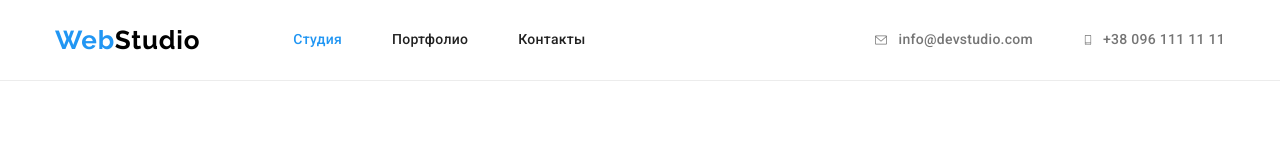
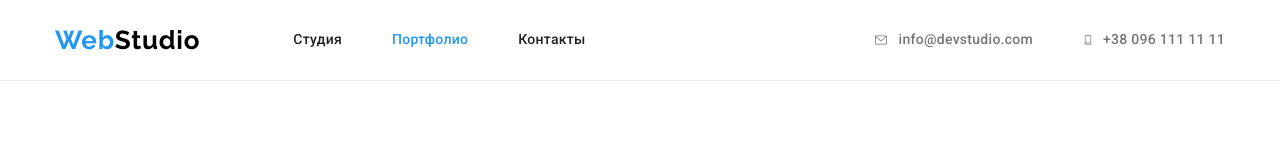
Before and after one commit to DimaYanchuk/goit-markup-hw-04, a plain HTML site: page portfolio.html in a window 1280 px wide. Shown: the top 160 px of the page. Drawn offline with nearby package versions, Linux system fonts and the light colour scheme.

Commit message:
Добаляет current для линка на странице портфолио

```diff
--- a/portfolio.html
+++ b/portfolio.html
@@ -28,10 +28,10 @@
 
           <ul class="nav-list list">
             <li class="item">
-              <a class="link current" href="./index.html">Студия</a>
+              <a class="link" href="./index.html">Студия</a>
             </li>
             <li class="item">
-              <a class="link" href="./portfolio.html">Портфолио</a>
+              <a class="link current" href="./portfolio.html">Портфолио</a>
             </li>
             <li class="item">
               <a class="link" href="">Контакты</a>
```
